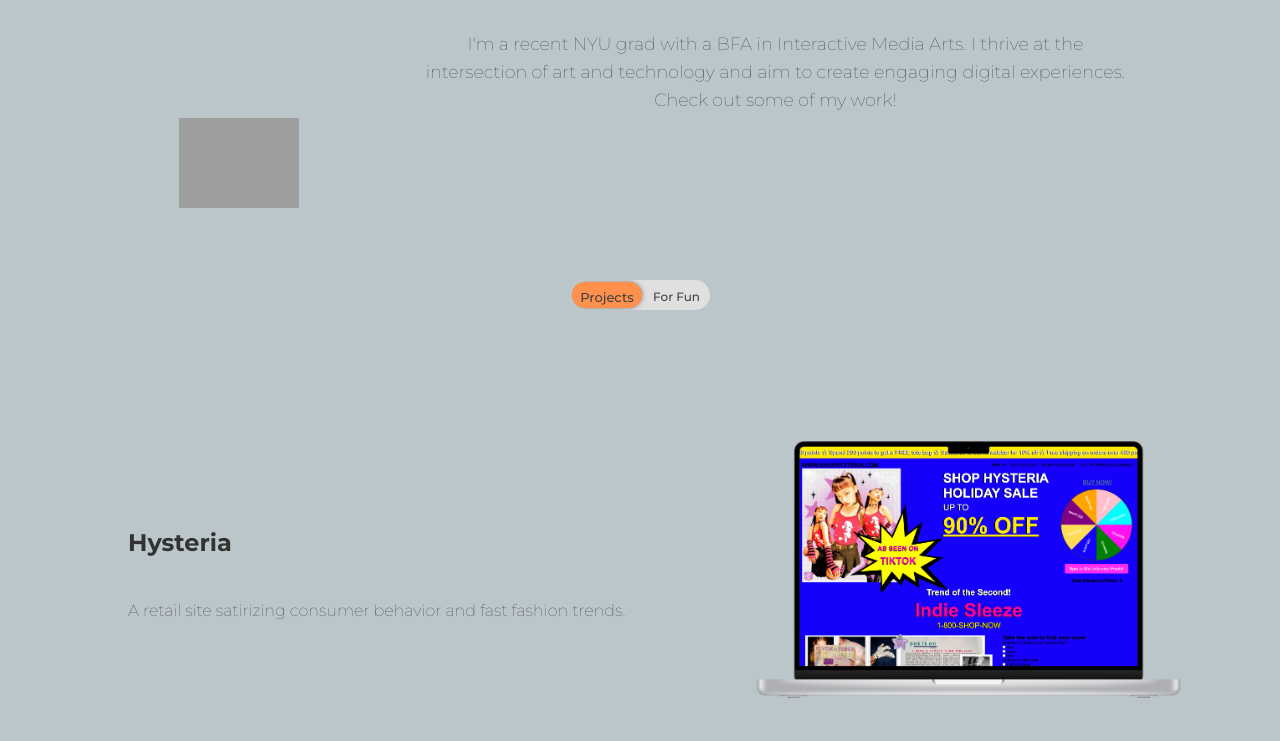
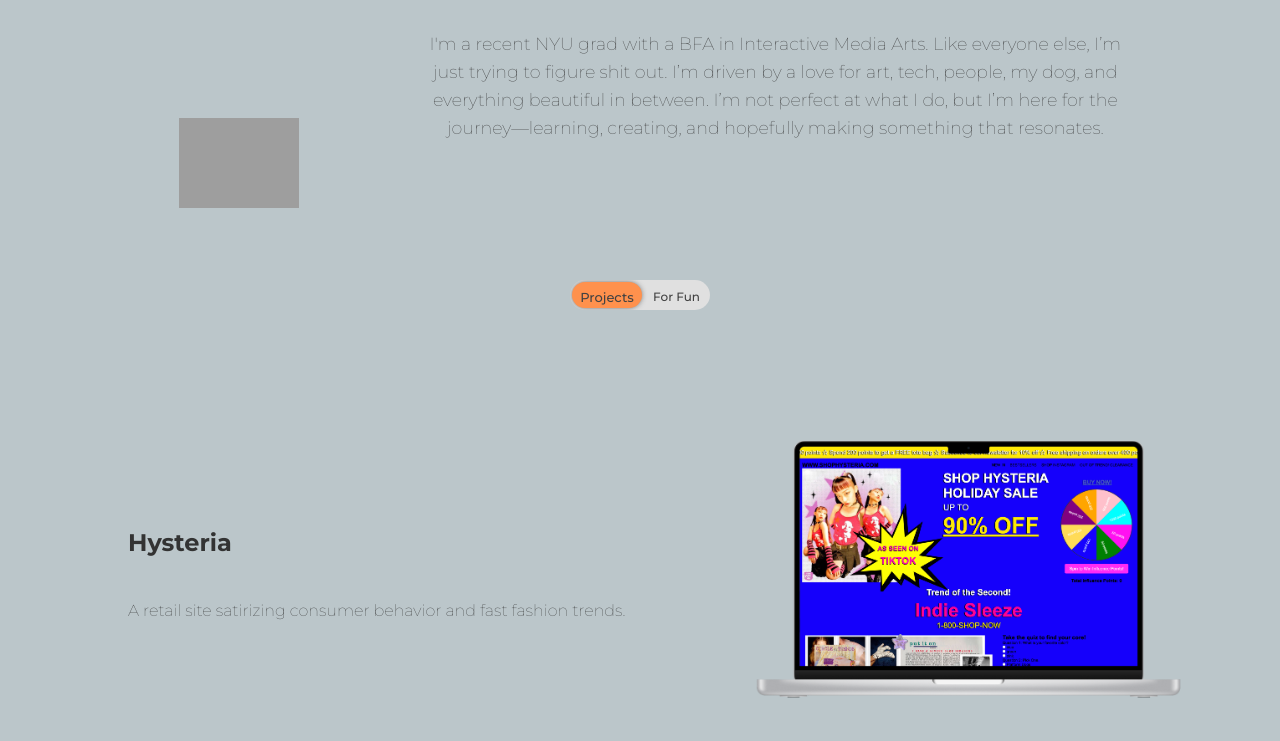
Before and after one commit to sw4668/srahwang-portfolio, a plain HTML site: page index.html in a window 1280 px wide. Shown: the part 59-800 px from the top of the page. Drawn offline with nearby package versions, Linux system fonts and the light colour scheme; grey boxes are pictures that could not be loaded.

Commit message:
update bio

```diff
--- a/index.html
+++ b/index.html
@@ -57,7 +57,7 @@
     <h1 id="typing"> Hi there. I’m Sarah Wang, a  <span> UX Designer.</span><span> Front-End Developer.</span><span>Visual Artist.</span><span>Crossword Enthusiast.</span></h1>
     </div>
 
-    <p>I'm a recent NYU grad with a BFA in Interactive Media Arts. I thrive at the intersection of art and technology and aim to create engaging digital experiences. Check out some of my work!</p>
+    <p>I'm a recent NYU grad with a BFA in Interactive Media Arts. Like everyone else, I’m just trying to figure shit out. I’m driven by a love for art, tech, people, my dog, and everything beautiful in between. I’m not perfect at what I do, but I’m here for the journey—learning, creating, and hopefully making something that resonates.</p>
 
   </div>
 
```
Also changed, not shown: 1 other file.
